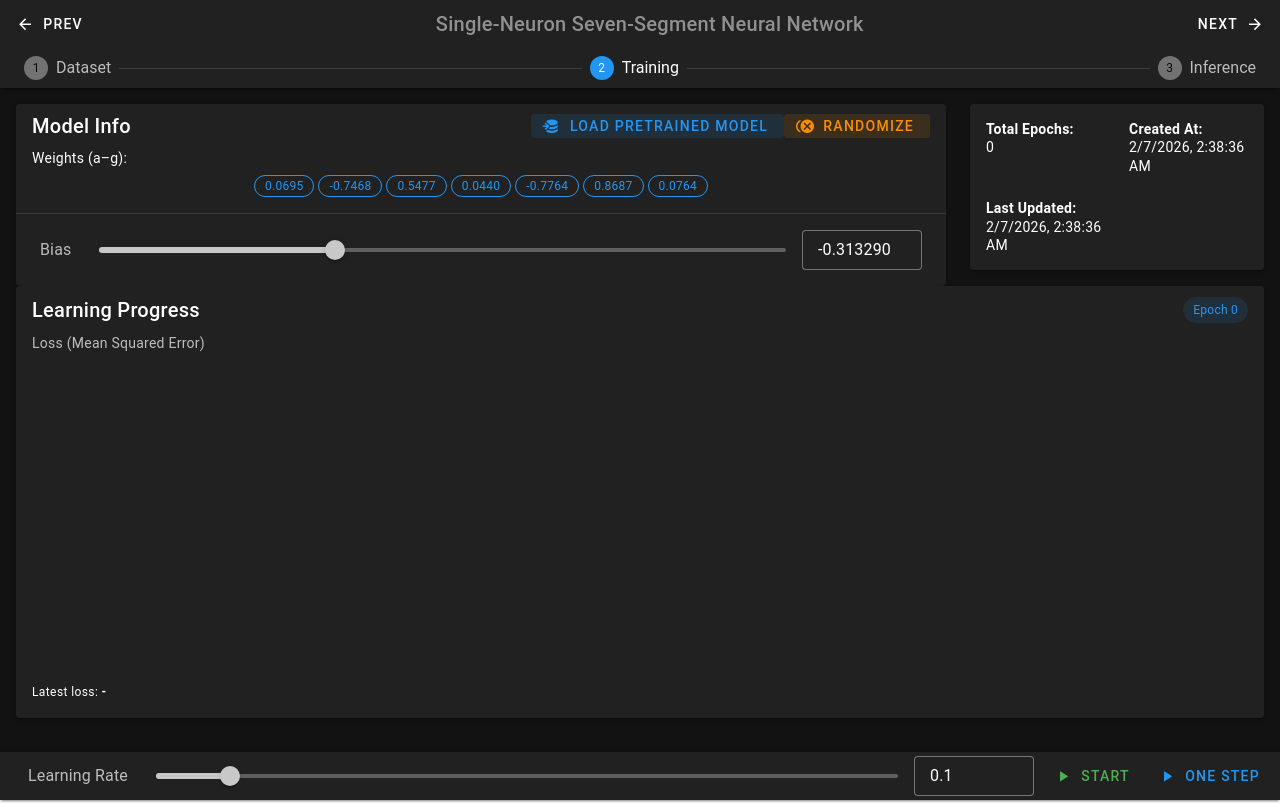
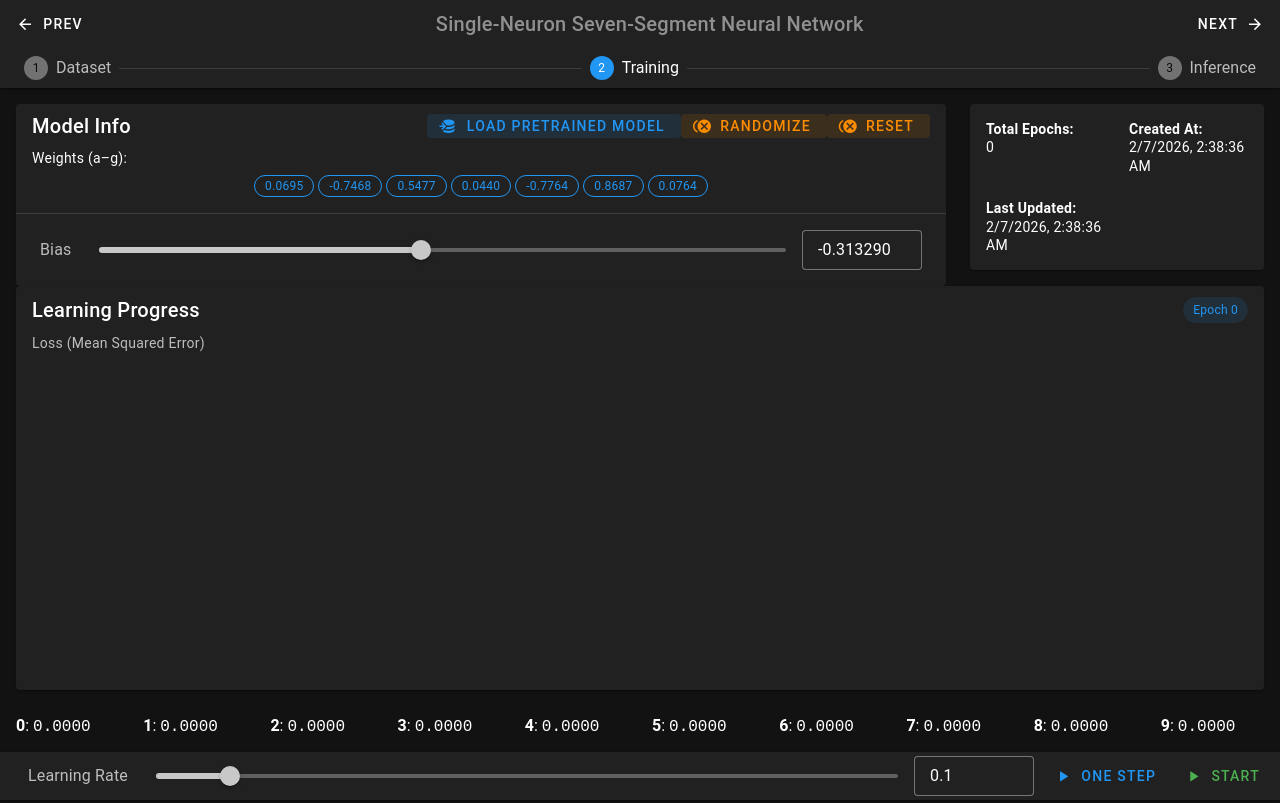
Before and after one commit to teknomistika/simple-neural-network-seven-segment-digit-recognition, a Vue app: page / in a window 1280 px wide. Both pictures are taken after a click on the button "NEXT". Built offline with nearby package versions, Linux system fonts and the light colour scheme; a small style sheet from the web is missing.

Commit message:
zeroing button

```diff
--- a/src/components/ModelStats.vue
+++ b/src/components/ModelStats.vue
@@ -27,7 +27,14 @@ function randomize() {
     model.createdAt = newModel.createdAt
     model.updateAt = newModel.updateAt
     model.totalEpochs = newModel.totalEpochs
-
+}
+function zero() {
+    if (!confirm('zero all values?')) return
+    model.weights = model.weights.map( v => 0)
+    model.bias = 0
+    model.createdAt = new Date()
+    model.updateAt = model.createdAt
+    model.totalEpochs = 0
 }
 
 </script>
@@ -42,6 +49,8 @@ function randomize() {
                         Pretrained Model</v-btn>
                     <v-btn density="compact" variant="tonal" color="warning" @click="randomize"
                         prependIcon="mdi-close-circle-multiple">Randomize</v-btn>
+                    <v-btn density="compact" variant="tonal" color="warning" @click="zero"
+                        prependIcon="mdi-close-circle-multiple">Reset</v-btn>
                 </template>
                 <v-card-text>
                     Weights (a–g):
@@ -54,7 +63,7 @@ function randomize() {
                 </v-card-text>
                 <v-divider />
                 <v-card-text>
-                    <v-slider label="Bias" v-model="model.bias" :max="1" :min="-1" class="align-center" hide-details>
+                    <v-slider label="Bias" v-model="model.bias" :max="5" :min="-5" class="align-center" hide-details>
                         <template v-slot:append>
                             <v-text-field v-model="model.bias" density="compact" style="width: 120px" type="number"
                                 hide-details variant="outlined" single-line></v-text-field>
--- a/src/components/TrainingStats.vue
+++ b/src/components/TrainingStats.vue
@@ -6,10 +6,6 @@ const props = defineProps<{
     currentEpoch: number
 }>()
 
-const latestLoss = computed(() => {
-    if (props.losses.length === 0) return "-"
-    return props.losses[props.losses.length - 1].toFixed(4)
-})
 
 </script>
 
@@ -27,12 +23,9 @@ const latestLoss = computed(() => {
         </v-card-subtitle>
 
         <v-card-text>
-            <v-sparkline :model-value="losses" color="blue" line-width="2" padding="8" smooth auto-draw />
+            <v-sparkline :gradient="['#f72047', '#ffd200', '#1feaea']" :model-value="losses" color="blue" line-width="2" padding="8" smooth auto-draw />
 
-            <div class="text-caption mt-2">
-                Latest loss:
-                <strong>{{ latestLoss }}</strong>
-            </div>
+            <slot/>
         </v-card-text>
     </v-card>
 </template>
--- a/src/pages/Step2Training.vue
+++ b/src/pages/Step2Training.vue
@@ -11,16 +11,21 @@
         </template>
         <template v-slot:append>
             <v-btn @click="stop" color="error" v-show="training" prependIcon="mdi-stop">Stop</v-btn>
+            <v-btn @click="step" color="primary" v-show="!training" prependIcon="mdi-play">One Step</v-btn>
             <v-btn @click="start" color="success" v-show="!training" prependIcon="mdi-play">START</v-btn>
-            <v-btn @click="step" color="primary" v-show="!training" prependIcon="mdi-play">One Step</v-btn>
         </template>
     </VAppBar>
     <v-container fluid>
-        <VProgressLinear color="primary" absolute v-if="training" indeterminate />
+        <!-- <VProgressLinear color="primary" absolute v-if="training" indeterminate /> -->
         <v-row>
             <v-col>
                 <ModelStats :model="model" />
-                <TrainingStats :losses="lossHistory" :currentEpoch="currentEpoch" />
+                <TrainingStats :losses="lossHistory" :currentEpoch="currentEpoch"/>
+            </v-col>
+        </v-row>
+        <v-row>
+            <v-col v-for="(loss, digit) in lastResults">
+                <b>{{ digit }}</b>: <code>{{ loss.toFixed(4) }}</code>
             </v-col>
         </v-row>
     </v-container>
@@ -34,11 +39,13 @@ import { useModel } from '@/composables/useModel';
 import type { Dataset, Vector } from '@/types';
 import { sigmoidDerivative } from '@/utils/math.util';
 import { segmentsToVector } from '@/utils/seven-segment.util';
-import { nextTick, ref, watch } from 'vue';
+import { nextTick, ref, shallowRef, watch } from 'vue';
 
-const lossHistory = ref<number[]>([])
+const lossHistory = shallowRef<number[]>([])
 const training = ref(false)
 const currentEpoch = ref(0)
+const lastResults = ref(Array.from({ length: 10 }).map((_, i) => 0))
+
 const {
     model,
     predict
@@ -47,6 +54,7 @@ const {
 let samples: {
     inputs: Vector,
     target: number
+    digit: number
 }[] = []
 
 let sampleAt: number = 0
@@ -62,24 +70,30 @@ ready.then(s => {
     // Tokenize
     samples = s.map(v => ({
         target: v.digit / 10,
+        digit: v.digit,
         inputs: segmentsToVector(v.segments)
     }))
 })
 
 function step() {
     const sample = samples[sampleAt++]
+    // const sample = samples[1]
     if (sampleAt >= samples.length)
         sampleAt = 0
     const res = predict(sample.inputs)
-
     const detectedDigit = Math.floor(res * 10);
     // Mean Squared Error derivative
     const error = res - sample.target;
-
+    lastResults.value[sample.digit] = error
     currentEpoch.value++
     model.totalEpochs++
-    lossHistory.value.push(error)
-    console.log(sample.target, res, detectedDigit)
+    if (lossHistory.value.length >= 50) {
+        lossHistory.value = [...lossHistory.value.slice(1), error]
+    } else {
+        lossHistory.value = [...lossHistory.value, error]
+    }
+
+    // console.log(sample.target, res, detectedDigit)
 
     // Backprop (chain rule)
     const dSigmoid = sigmoidDerivative(sample.target);
@@ -93,11 +107,39 @@ function step() {
     // Update bias
     model.bias -= model.learningRate * gradient;
 }
-
+const bestModel = {
+    "learningRate": 0.048960508130678974,
+    "weights": [
+        2.0004306740117825,
+        0.44211855120097593,
+        0.47405203806441754,
+        -1.2549670125424288,
+        0.06007098295387228,
+        1.0443029306882907,
+        0.3640731913292171
+    ],
+    "bias": -5.504749673446708,
+    "createdAt": "2026-02-13T01:37:09.863Z",
+    "updateAt": "2026-02-13T01:37:09.863Z",
+    "totalEpochs": 195890
+}
+/*
+    0: 0.6084789914492688
+    1: 0.0007411852013835818
+    2: 0.00012709346365588625
+    3: -0.00024358835535953638
+    4: -0.00016165010766983068
+    5: 0.0342736691040042
+    6: -0.03578267762226095
+    7: -0.00008417394282367319
+    8: 0.053626379549098324
+    9: -0.09472177407986238
+*/
 function multistep() {
     step()
     nextTick(() => {
         if (!training.value) return
+        // nextTick(multistep)
         setTimeout(multistep, 0)
     })
 }
@@ -107,6 +149,7 @@ function start() {
     currentEpoch.value = 0
     lossHistory.value = []
     training.value = true
+    console.log(model, lastResults.value)
 }
 
 function stop() {
```
